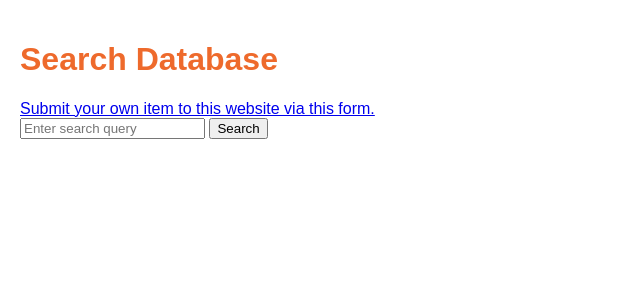
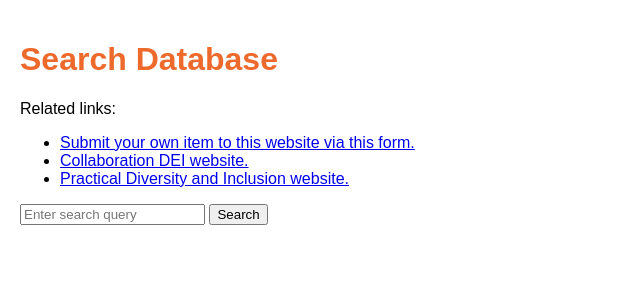
Before and after one commit to NotTheOnlyOne/ntoo_simple, a Flask app: page / in a window 1280 px wide. Shown: the top 300 px of the page, without its empty margins (0-640 px from the left). Run offline with Flask 3, Linux system fonts and the light colour scheme; parts of the project's set-up code (start-up, migrations or seed data) failed here and were passed over.

Commit message:
adding new links

```diff
--- a/templates/index.html
+++ b/templates/index.html
@@ -93,7 +93,13 @@
 </head>
 <body>
     <h1>Search Database</h1>
-    <a href="https://docs.google.com/forms/d/e/1FAIpQLScqWMQsFNLQZ3sMQue8cG9zFF5gP-soiJcbPE9WNm0dmiLSHA/viewform">Submit your own item to this website via this form.</a>
+
+    Related links:
+    <ul>
+	<li> <a href="https://docs.google.com/forms/d/e/1FAIpQLScqWMQsFNLQZ3sMQue8cG9zFF5gP-soiJcbPE9WNm0dmiLSHA/viewform">Submit your own item to this website via this form.</a></li>
+    	<li><a href="https://practical-dei.github.io/collaborate/">Collaboration DEI website.</a></li>
+    	<li><a href="https://www.practicaldiversity.org/">Practical Diversity and Inclusion website.</a></li>
+    </ul>
     {% if total_count %}
 	<div id="statistics">Total items:{{ total_count }}</div>
     {% endif %}
```
